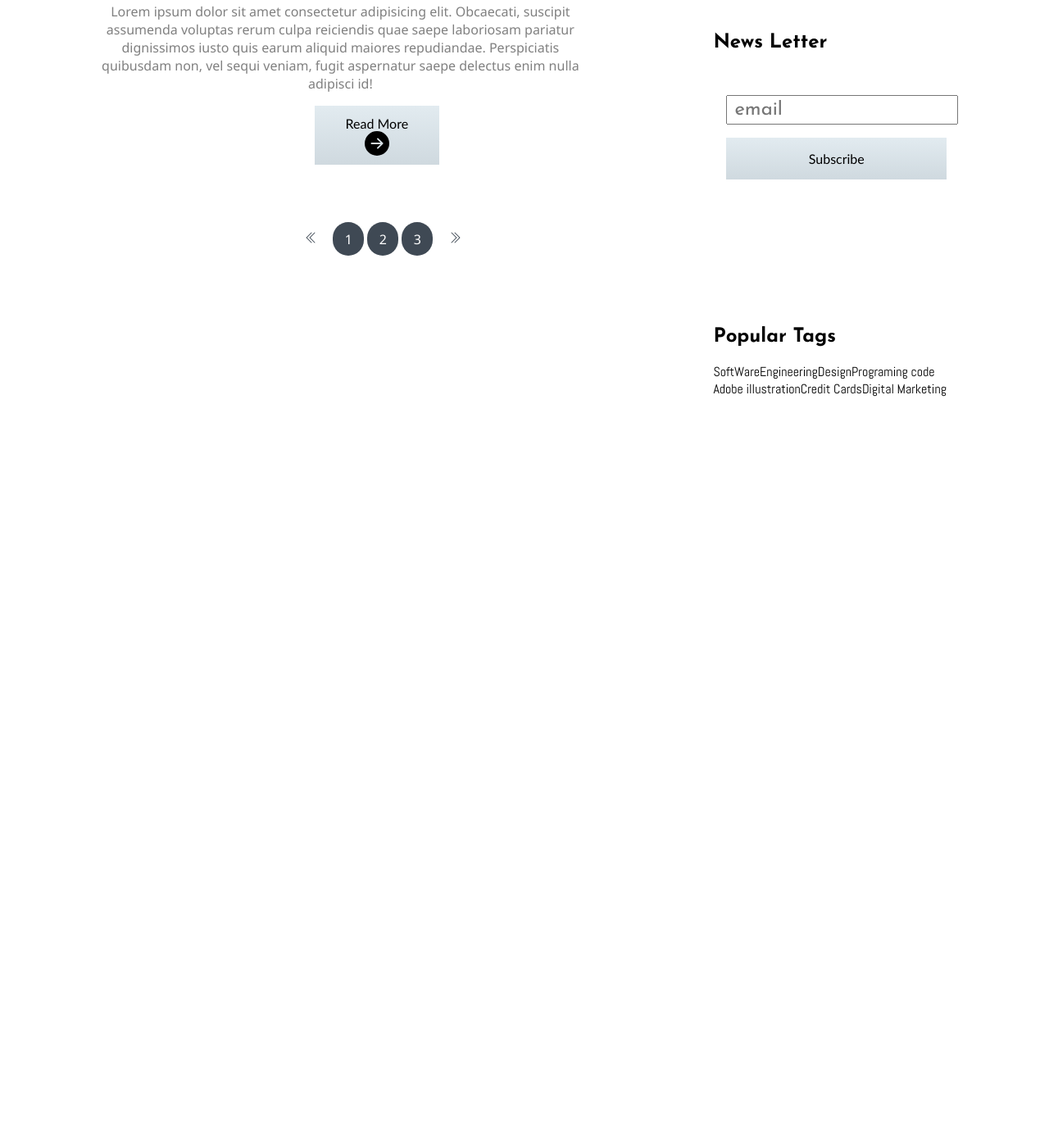
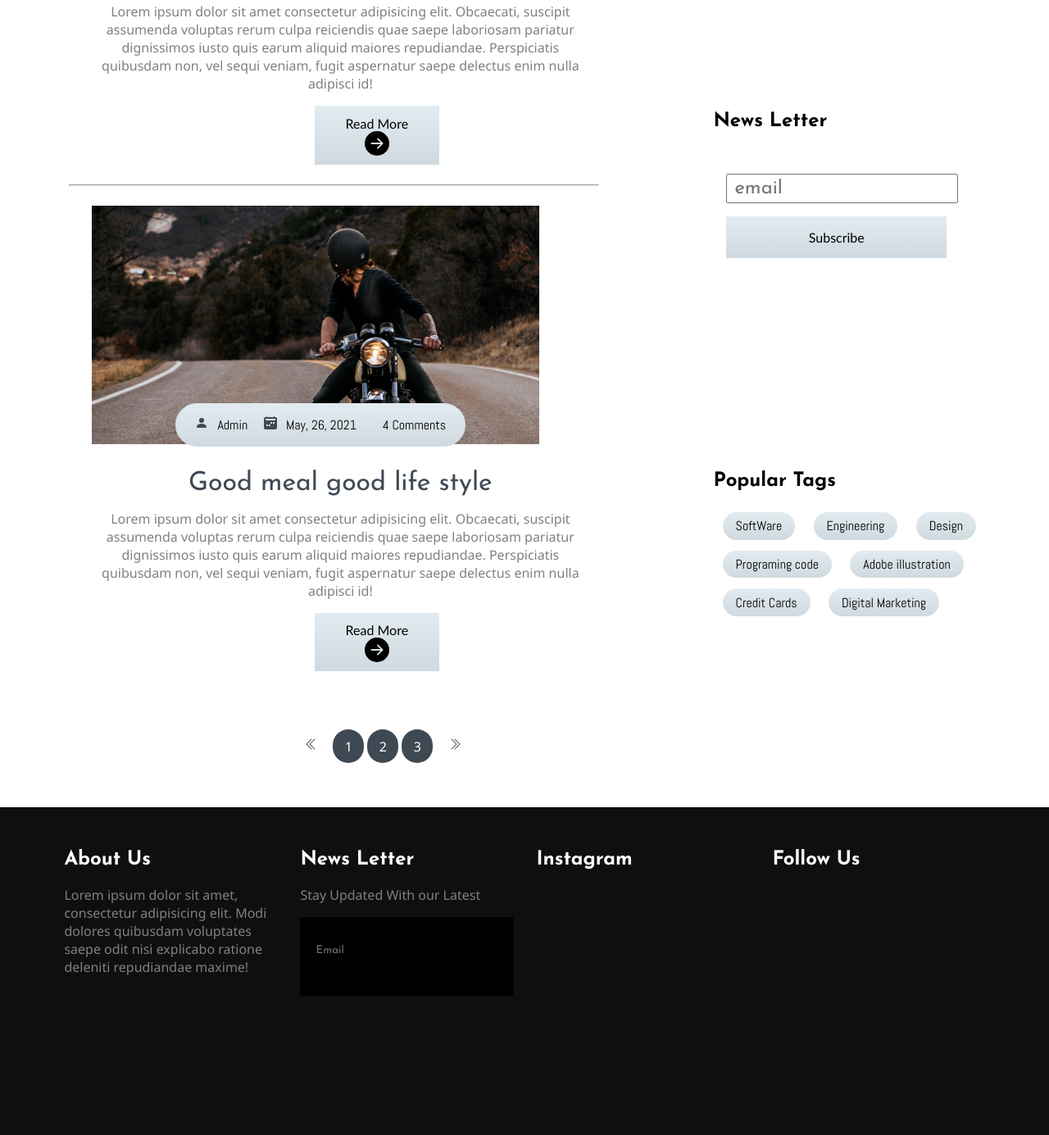
Before and after one commit to Code-250/Richard-s-Blog, a plain HTML site: page container/index.html in a window 1280 px wide. Shown: the part 3373-4758 px from the top of the page at 82% size. Before the commit the page ends 3858 px from the top, so only its background shows below. Drawn offline with Linux system fonts and the light colour scheme; files whose address does not match are found by name.

Commit message:
adding footersection

```diff
--- a/container/index.html
+++ b/container/index.html
@@ -263,6 +263,46 @@
                         </button>
                     </div>
                 </div>
+                <hr>
+                <div class="post-content">
+                    <div class="post-image">
+                        <img src="../Blooger_Assets/assets/Blog-post/blog3.png"
+                        alt="blog 1"
+                        class="img">
+
+                        <div class="post-info">
+                            <span>
+                                <svg xmlns="http://www.w3.org/2000/svg" width="16" height="16" fill="currentColor" class="bi bi-person-fill text-gray" viewBox="0 0 16 16">
+                                    <path d="M3 14s-1 0-1-1 1-4 6-4 6 3 6 4-1 1-1 1H3zm5-6a3 3 0 1 0 0-6 3 3 0 0 0 0 6z"/>
+                                </svg>&nbsp;&nbsp;
+                                Admin
+                            </span>
+                            <span>
+                                <svg xmlns="http://www.w3.org/2000/svg" width="16" height="16" fill="currentColor" class="bi bi-calendar2-week-fill text-gray" viewBox="0 0 16 16">
+                                    <path d="M3.5 0a.5.5 0 0 1 .5.5V1h8V.5a.5.5 0 0 1 1 0V1h1a2 2 0 0 1 2 2v11a2 2 0 0 1-2 2H2a2 2 0 0 1-2-2V3a2 2 0 0 1 2-2h1V.5a.5.5 0 0 1 .5-.5zm9.954 3H2.545c-.3 0-.545.224-.545.5v1c0 .276.244.5.545.5h10.91c.3 0 .545-.224.545-.5v-1c0-.276-.244-.5-.546-.5zM8.5 7a.5.5 0 0 0-.5.5v1a.5.5 0 0 0 .5.5h1a.5.5 0 0 0 .5-.5v-1a.5.5 0 0 0-.5-.5h-1zm3 0a.5.5 0 0 0-.5.5v1a.5.5 0 0 0 .5.5h1a.5.5 0 0 0 .5-.5v-1a.5.5 0 0 0-.5-.5h-1zM3 10.5v1a.5.5 0 0 0 .5.5h1a.5.5 0 0 0 .5-.5v-1a.5.5 0 0 0-.5-.5h-1a.5.5 0 0 0-.5.5zm3.5-.5a.5.5 0 0 0-.5.5v1a.5.5 0 0 0 .5.5h1a.5.5 0 0 0 .5-.5v-1a.5.5 0 0 0-.5-.5h-1z"/>
+                                </svg>&nbsp;&nbsp;
+                                May, 26, 2021
+                            </span>&nbsp;&nbsp;
+                            <span>4 Comments</span>
+                        </div>
+                    </div>
+                    <div class="post-title">
+                        <a href="#">Good meal good life style</a>
+                        <p>
+                            Lorem ipsum dolor sit amet consectetur adipisicing elit.
+                            Obcaecati, suscipit assumenda voluptas rerum culpa reiciendis quae
+                            saepe laboriosam
+                            pariatur dignissimos iusto quis earum aliquid maiores repudiandae.
+                            Perspiciatis quibusdam non, vel sequi veniam,
+                            fugit aspernatur saepe delectus enim nulla adipisci id!
+                        </p>
+                        <button class ="btn post-btn">Read More
+                            <svg xmlns="http://www.w3.org/2000/svg" width="30" height="30" fill="currentColor" class="bi bi-arrow-right-circle-fill" viewBox="0 0 16 16">
+                                <path d="M8 0a8 8 0 1 1 0 16A8 8 0 0 1 8 0zM4.5 7.5a.5.5 0 0 0 0 1h5.793l-2.147 2.146a.5.5 0 0 0 .708.708l3-3a.5.5 0 0 0 0-.708l-3-3a.5.5 0 1 0-.708.708L10.293 7.5H4.5z"/>
+                            </svg>
+                        </button>
+                    </div>
+                </div>
                 <div class="pagination">
                     <a href="#">
                         <svg xmlns="http://www.w3.org/2000/svg" width="16" height="16" fill="currentColor" class="bi bi-chevron-double-left" viewBox="0 0 16 16">
@@ -396,8 +436,44 @@
     </section>
 
         <!------------------site Content---------------->
+
     <!-- X-------------MainSiteSEection---------------X -->
 
+
+    <!-- Footer section -->
+
+
+    <footer class="footer">
+        <div class="container">
+            <div class="about-us">
+                <h2>About Us</h2>
+                <p>Lorem ipsum dolor sit amet,
+                    consectetur adipisicing elit.
+                    Modi dolores quibusdam voluptates
+                     saepe odit nisi explicabo ratione
+                      deleniti
+                    repudiandae maxime!</p>
+            </div>
+            <div class="newsletter">
+                <h2>News Letter</h2>
+                <P>Stay Updated With our Latest</P>
+                <div class="form-element">
+                    <input type="text" placeholder="Email">
+                    <span>
+                        <svg xmlns="http://www.w3.org/2000/svg" width="16" height="16" fill="currentColor" class="bi bi-chevron-right" viewBox="0 0 16 16">
+                            <path fill-rule="evenodd" d="M4.646 1.646a.5.5 0 0 1 .708 0l6 6a.5.5 0 0 1 0 .708l-6 6a.5.5 0 0 1-.708-.708L10.293 8 4.646 2.354a.5.5 0 0 1 0-.708z"/>
+                          </svg>
+                    </span>
+                </div>
+            </div>
+            <div class="instagram">
+                <h2>Instagram</h2>
+            </div>
+            <div class="follow-me">
+                <h2>Follow Us</h2>
+            </div>
+        </div>
+    </footer>
 
     <!-- jquery Library -->
 <script src="../js/jquery.min.js"></script>
--- a/css/style.css
+++ b/css/style.css
@@ -353,7 +353,7 @@ section .container .owl-nav .owl-nav-prev:hover, .owl-nav-next:hover{
     font-size:1.5rem;
 }
 .site-content .sidebar .newsletter{
-    padding-top:3rem;
+    padding-top:9rem;
 }
 .site-content .sidebar .newsletter .form-element{
     padding:2rem 1rem;
@@ -372,9 +372,58 @@ section .container .owl-nav .owl-nav-prev:hover, .owl-nav-next:hover{
     margin:1rem 0;
     background:var(--sky);
 }
+.site-content .sidebar .popular-tags{
+    padding: 5rem 0;
 
+}
+.site-content .sidebar .popular-tags .tags .tag{
+    background:var(--sky);
+    padding:.4rem 1rem;
+    border-radius:3rem;
+    margin:.4rem .7rem;
+}
 /* -------X-----SideBar -----------X--------*/
 
+/* footer section css    */
+.footer{
+    height:50%;
+    background:var(--bg-color);
+    position:relative;
+
+}
+.footer .container{
+    display:grid;
+    grid-template-columns: repeat(4, 1fr);
+}
+.footer .container div{
+    flex-flow:1;
+    flex-basis:0;
+    padding:2rem .9rem;
+}
+.footer .container .about-us h2{
+    color:var(--white);
+}
+.footer .container .newsletter h2{
+    color:var(--white);
+}
+.footer .newsletter .form-element{
+    background:black;
+}
+.footer .container .newsletter .form-element input{
+    padding:.1rem .3rem;
+    border:none;
+    background:transparent;
+    color:white;
+    font-family:var(--Josephine);
+    width:100%;
+}
+
+.footer .container .instagram h2{
+    color:var(--white);
+}
+.footer .container .follow-me h2{
+    color:var(--white);
+}
 
 /*            viewport less than or equal to 750px         */
 
```
